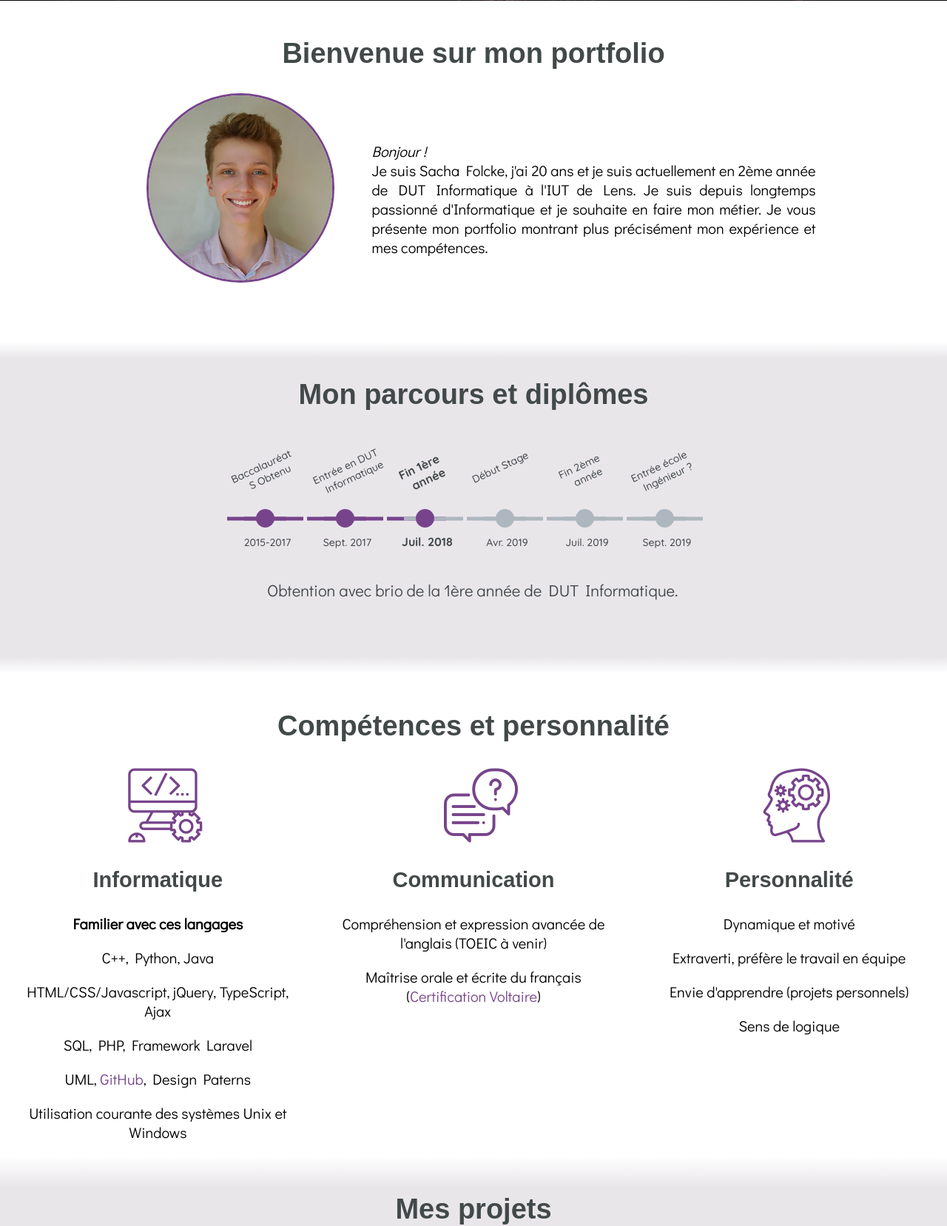
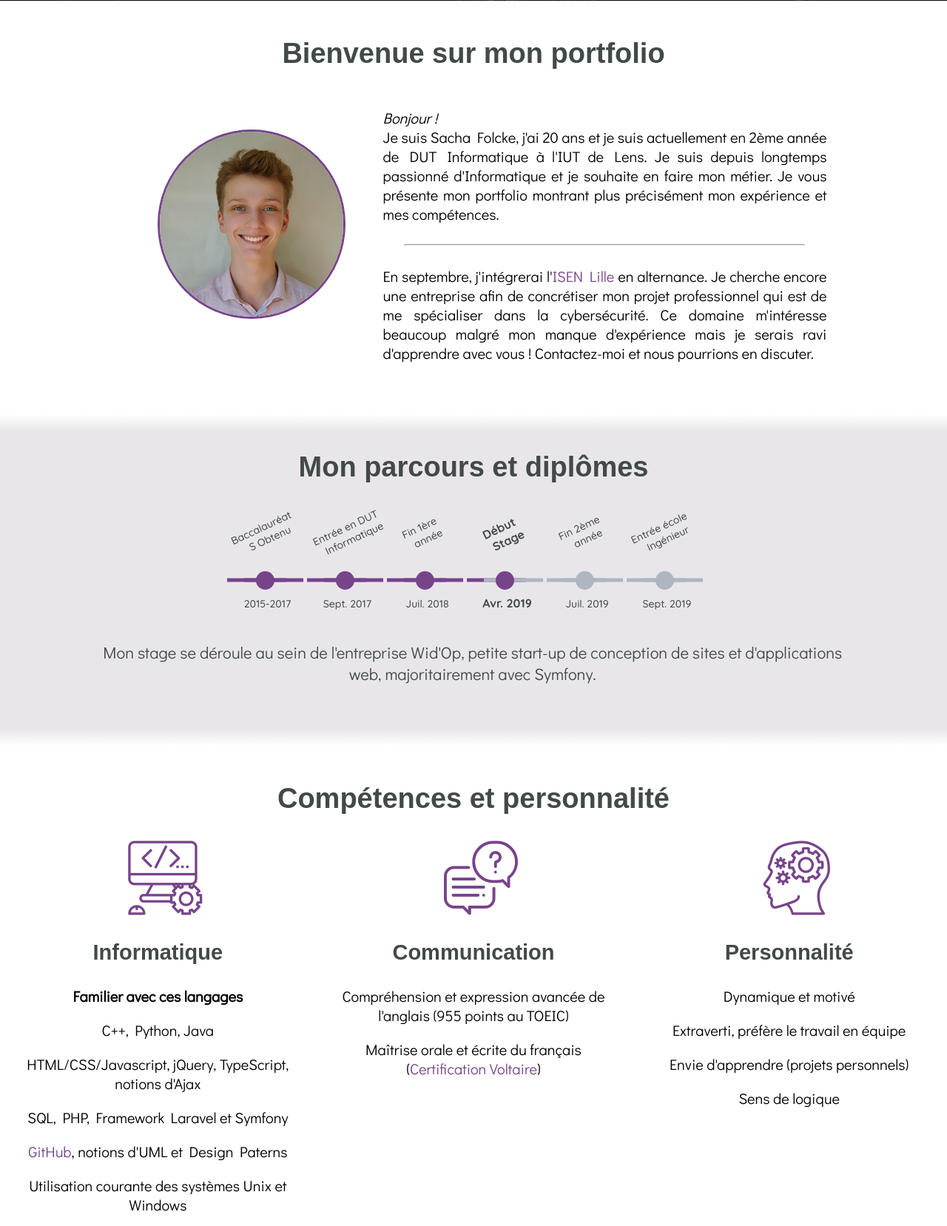
Before and after one commit to SachaFolcke/Portfolio, a PHP site: page / in a window 1280 px wide. Shown: the part 799-2456 px from the top of the page at 74% size. Run offline with PHP 8.4, Linux system fonts and the light colour scheme; some web fonts are replaced.

Commit message:
Content update 02/05/2019

```diff
--- a/css/style.css
+++ b/css/style.css
@@ -131,13 +131,24 @@ h1 {
 */
 }
 
+.pres-text {
+    display: flex;
+    justify-content: center;
+    flex-direction: column;
+}
+
+hr {
+    width: 90%;
+    color: rgb(119,68,139);
+}
+
+
 
 #presentation p {
     font-family: 'Didact Gothic', sans-serif;
     font-size: 20px;
     font-weight: normal;
     text-align: justify;
-    margin: 0 30px 0 0;
     max-width: 600px;
 }
 
@@ -209,8 +220,7 @@ h1 {
 
 #projects {
     background : linear-gradient(white 0%, #e9e6ea 5%, #e9e6ea 95%, white 100%);
-    height: auto;
-    padding-bottom: 40px;
+    padding-bottom: 50px;
 }
 
 #flexcontain > div {
@@ -409,7 +419,7 @@ h1 {
     }
 
     #presentation p {
-        margin: 0 20px 0 20px;
+        margin: 20px;
     }
 
 }
@@ -465,6 +475,6 @@ h1 {
     #presentation p {
         min-width: 90vw;
         text-align: center;
-        margin: 0 20px 0 20px;
+        margin: 20px;
     }
 }
--- a/index.html
+++ b/index.html
@@ -59,10 +59,17 @@
          <h2 data-aos="fade-zoom-in" data-aos-duration="400">Bienvenue sur mon portfolio</h2>
          <div id="presentation" data-aos="fade-right">
              <img src="img/portrait_sqr.jpg" />
+             <div class="pres-text">
              <p><i>Bonjour !</i><br />
                  Je suis Sacha Folcke, j'ai 20 ans et je suis actuellement en 2ème année de DUT Informatique
                  à l'IUT de Lens. Je suis depuis longtemps passionné d'Informatique et je souhaite en faire mon métier.
                  Je vous présente mon portfolio montrant plus précisément mon expérience et mes compétences.</p>
+                 <hr>
+             <p> En septembre, j'intégrerai l'<a href="https://www.isen-lille.fr/">ISEN Lille</a> en alternance.
+                 Je cherche encore une entreprise afin de concrétiser mon projet professionnel qui est de me spécialiser
+                 dans la cybersécurité. Ce domaine m'intéresse beaucoup malgré mon manque d'expérience mais je serais
+                 ravi d'apprendre avec vous ! Contactez-moi et nous pourrions en discuter.</p>
+            </div>
          </div>
 
          <div id="parcours" class="justRight" >
@@ -79,12 +86,12 @@
                          <span class="year">Sept. 2017</span>
                          <span class="label">Entrée en DUT Informatique</span>
                      </div>
-                     <input type="radio" name="timeline-dot" data-description="juil2018" checked>
+                     <input type="radio" name="timeline-dot" data-description="juil2018">
                      <div class="dot-info" data-description="juil2018">
                          <span class="year">Juil. 2018</span>
                          <span class="label">Fin 1ère année</span>
                      </div>
-                     <input type="radio" name="timeline-dot" data-description="avr2019">
+                     <input type="radio" name="timeline-dot" data-description="avr2019" checked>
                      <div class="dot-info" data-description="avr2019">
                          <span class="year">Avr. 2019</span>
                          <span class="label">Début Stage</span>
@@ -97,16 +104,16 @@
                      <input type="radio" name="timeline-dot" data-description="sept2019">
                      <div class="dot-info" data-description="sept2019">
                          <span class="year">Sept. 2019</span>
-                         <span class="label">Entrée école Ingénieur ?</span>
+                         <span class="label">Entrée école Ingénieur</span>
                      </div>
 
                      <div id="timeline-descriptions-wrapper">
-                         <p data-description="2015-2017">Baccalauréat Scientifique mention <i>Assez Bien Euro Anglais</i> au Lycée Guy Mollet d'Arras</p>
+                         <p data-description="2015-2017">Baccalauréat Scientifique mention <i>Assez Bien Euro Anglais</i> au Lycée Guy Mollet d'Arras.</p>
                          <p data-description="sept2017">Entrée en 1ère année de DUT Informatique à l'IUT de Lens.</p>
                          <p data-description="juil2018">Obtention avec brio de la 1ère année de DUT Informatique.</p>
-                         <p data-description="avr2019">Projection : Début d'un stage en entreprise. Mon stage va se dérouler au sein de l'entreprise Wid'op.</p>
+                         <p data-description="avr2019">Mon stage se déroule au sein de l'entreprise Wid'Op, petite start-up de conception de sites et d'applications web, majoritairement avec Symfony.</p>
                          <p data-description="juil2019">Projection : Obtention de la 2ème année de DUT Informatique.</p>
-                         <p data-description="sept2019">Supposition : J'aimerais entrer en école d'ingénieur et me spécialiser dans le domaine de la sécurité Informatique.</p>
+                         <p data-description="sept2019">J'intégrerai l'ISEN Lille en 3ème année en cycle Ingénieur. Je suis préférablement à la recherche d'une alternance dans la cybersécurité réseau.</p>
                      </div>
                  </div>
              </div>
@@ -119,15 +126,15 @@
                      <h3>Informatique</h3>
                      <h4>Familier avec ces langages</h4>
                      <p>C++, Python, Java</p>
-                     <p>HTML/CSS/Javascript, jQuery, TypeScript, Ajax</p>
-                     <p>SQL, PHP, Framework Laravel</p>
-                     <p>UML, <a href="https://github.com/SachaFolcke" target="_blank">GitHub</a>, Design Paterns</p>
+                     <p>HTML/CSS/Javascript, jQuery, TypeScript, notions d'Ajax</p>
+                     <p>SQL, PHP, Framework Laravel et Symfony</p>
+                     <p><a href="https://github.com/SachaFolcke" target="_blank">GitHub</a>, notions d'UML et Design Paterns</p>
                      <p>Utilisation courante des systèmes Unix et Windows</p>
                  </div>
                  <div class="element" data-aos="fade-zoom-in" data-aos-duration="400" data-aos-delay="400">
                      <div class="flaticon-conversation"></div>
                      <h3>Communication</h3>
-                     <p>Compréhension et expression avancée de l'anglais (TOEIC à venir)</p>
+                     <p>Compréhension et expression avancée de l'anglais (955 points au TOEIC)</p>
                      <p>Maîtrise orale et écrite du français (<a href="https://www.certificat-voltaire.fr/orthographe-recruteur?code=M3CF6W" target="_blank">Certification Voltaire</a>)</p>
                  </div>
                  <div class="element" data-aos="fade-zoom-in" data-aos-duration="400" data-aos-delay="800">
@@ -156,13 +163,14 @@
                     <img src="img/2048_1.jpg">
                      <div class="overlay"><p><b>2048</b><br />Projet du semestre 2, DUT Informatique - 2018</p></div>
                  </div>
-                 <div id="rpg" onclick="showProject('#info-rpg')" data-aos="flip-down" data-aos-duration="250" data-aos-delay="750">
-                    <div class="noIMG"></div>
-                     <div class="overlay"><p><b>Jeu type "RPG"</b><br />Projet personnel mené durant le temps libre</p></div>
-                 </div>
-                 <div id="marathon2018" onclick="showProject('#marathon')"data-aos="flip-down" data-aos-duration="250" data-aos-delay="1000">
+                 <div id="marathon2018" onclick="showProject('#marathon')" data-aos="flip-down" data-aos-duration="250" data-aos-delay="750">
                      <img src="img/marathon_1.jpg">
                      <div class="overlay"><p><b>Site d'histoires - Projet marathon 2018</b><br />Site créé from scratch en 48h à l'IUT de Lens</p></div>
+                 </div>
+
+                 <div id="ouvriryeux" onclick="showProject('#oly')" data-aos="flip-down" data-aos-duration="250" data-aos-delay="1000">
+                     <img src="img/oly_1.jpg">
+                     <div class="overlay"><p><b>Application mobile "Ouvrir les yeux"</b><br />Projet de semestre 4, DUT Information, 2019</p>
                  </div>
              </div>
          </div>
@@ -199,15 +207,6 @@
                  et mon sens d'organisation afin de bien répartir les différentes tâches du projet.</p>
              </div>
 
-             <div id="info-rpg" class="projet invisible">
-                <h2>Jeu type "RPG"</h2>
-                 <p><i>En cours... - (Seul)</i></p>
-                 <p><b>Langage(s) utilisé(s) :</b> C++11</p>
-                 <p><b>Description :</b> Projet strictement personnel. Appréciant le développement logiciel et voulant creuser davantage ce que j'apprends en cours, je me suis lancé dans un projet
-                 de jeu type "RPG" dans mon temps libre. J'apprécie beaucoup travailler dessus. Pour le moment, je suis toujours en train de coder la base algorithmique ; une fois terminée, j'ajouterai du contenu
-                 ainsi qu'une interface graphique. Voilà pourquoi je n'ai pas de photo à proposer aujourd'hui.</p>
-             </div>
-
              <div id="marathon" class="projet invisible">
                  <h2>Site d'histoires - Projet marathon 2018</h2> <img src="img/marathon_1.jpg" class="visible" > <img src="img/marathon_2.jpg" class="invisible" > <img src="img/marathon_3.jpg" class="invisible" > <img src="img/marathon_4.jpg" class="invisible" > <img src="img/marathon_5.jpg" class="invisible" >
                  <p><span class="photoSwap" onclick="prevPhoto()"><< Photo precédente </span>|<span class="photoSwap" onclick="nextPhoto()"> Photo suivante >></span></p>
@@ -219,8 +218,22 @@
                      Ce projet m'a beaucoup fait progresser en PHP et m'a fait comprendre l'utilité des frameworks, qui rendent le codage bien plus facile ! Deux jours de codage intensif, certes fatiguants, mais une vraie expérience d'équipe.</p>
              </div>
 
+             <div id="oly" class="projet invisible">
+                 <h2>Application mobile Ouvrir les yeux</h2> <img src="img/oly_2.jpg" class="visible" > <img src="img/oly_3.jpg" class="invisible" > <img src="img/oly_4.jpg" class="invisible" > <img src="img/oly_5.jpg" class="invisible" > <img src="img/oly_6.jpg" class="invisible" >
+                 <p><span class="photoSwap" onclick="prevPhoto()"><< Photo precédente </span>|<span class="photoSwap" onclick="nextPhoto()"> Photo suivante >></span></p>
+                 <p><i>Février à Avril 2019 - (Groupe de 4)</i></p>
+                 <p><b>Langage(s) utilisé(s) :</b> HTML, SCSS, Javascript, Angular, Framework Ionic</p>
+                 <p><b>Description :</b> Pour ce dernier projet de DUT, nous avions pour projet de réaliser une application mobile pour une association
+                     caritative qui est <a href="https://www.ouvrirlesyeux.org/">Ouvrir les Yeux</a>. Il fallait donner à l'association un support supplémentaire
+                     de communication, nous avons donc adapté leur site sur mobile tout en ajoutant des fonctionnalités inédites décrites dans le cahier des charges.
+                     De plus, il fallait que l'application soit accessible. Ce projet m'a permis de travailler pour la première fois avec un "client", faisant des
+                     demandes et retours, tout en respectant une deadline serrée. Cette application a été rendue possible grâce à Angular et son framework Ionic,
+                     et a été très bien reçue.
+             </div>
+
              <div id="navProjectBar">
                 <span class="previous" onclick="previousProject()"><</span><span class="next" onclick="nextProject()">></span>
+             </div>
          </div>
      </div>
      <div id="contact" class="justRight" data-aos="fade-zoom-in" data-aos-duration="400">
@@ -237,7 +250,5 @@
              </div>
          </div>
      </div>
-
-     </div>
  </body>
 </html>
```
Also changed, not shown: img/oly_1.jpg (added), img/oly_2.jpg (added), img/oly_3.jpg (added), img/oly_4.jpg (added), img/oly_5.jpg (added), img/oly_6.jpg (added), 1 other file. Lines whose indentation alone changed are shown as unchanged.
